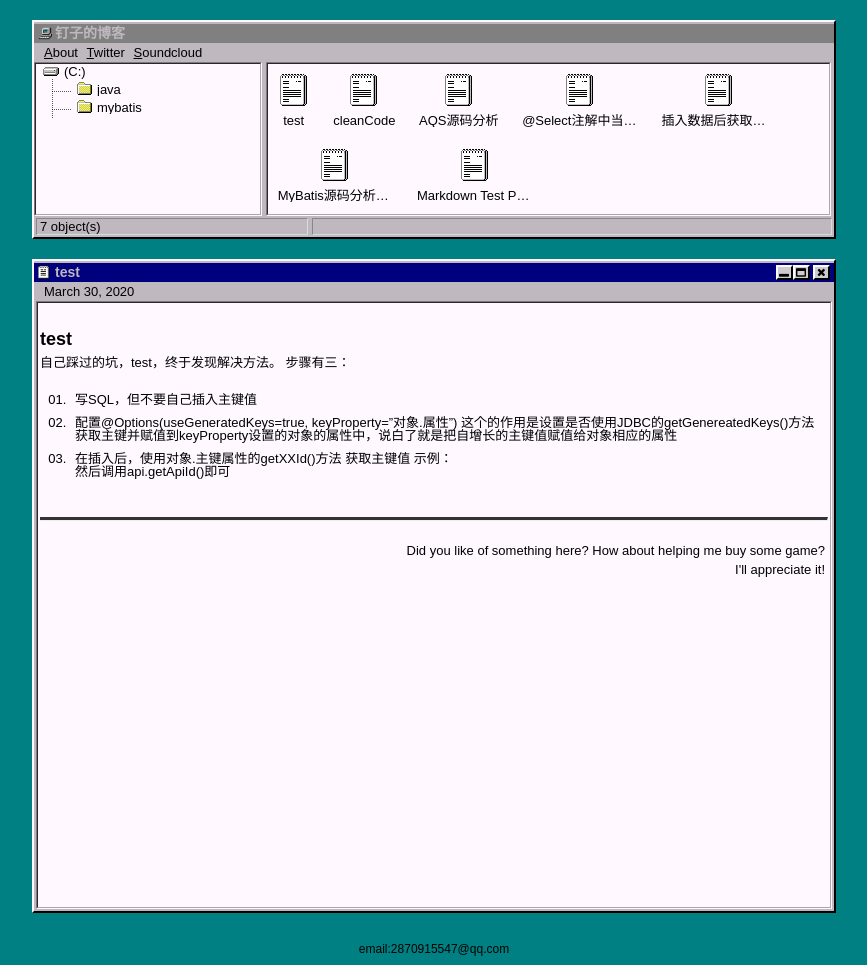
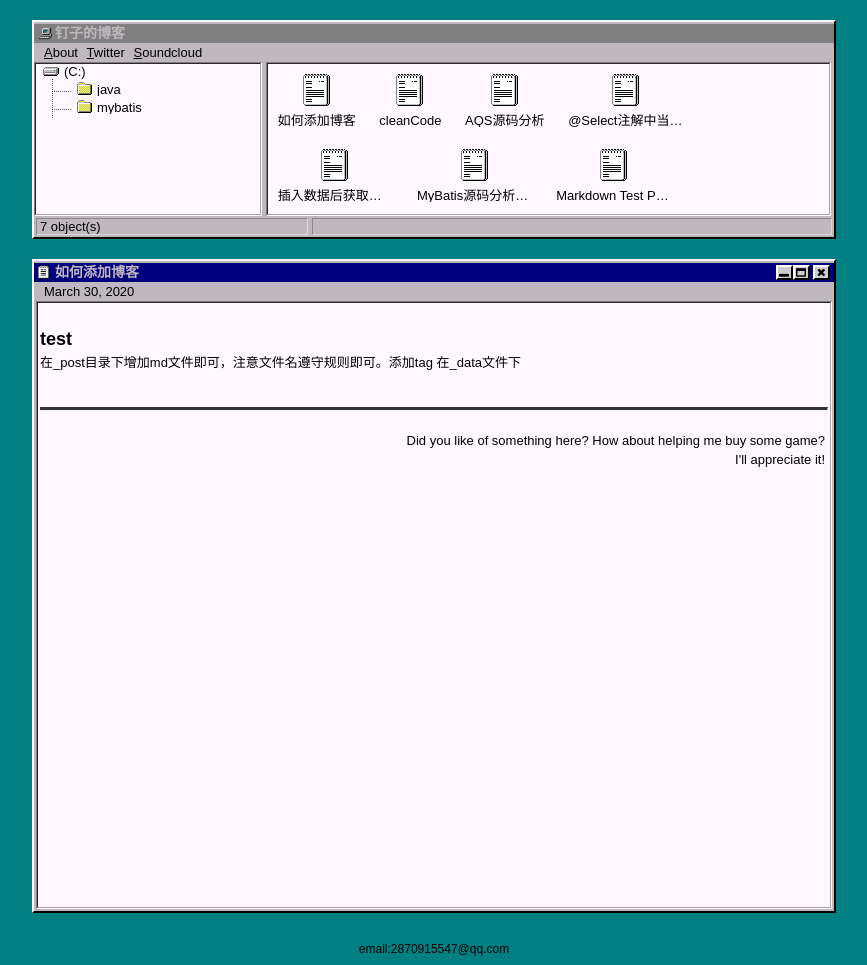
Before and after one commit to iamdingzi/blog, a Jekyll site: the page built from _posts/2020-3-30-test.md, in a window 1280 px wide. Shown: the whole page, without its empty margins (206-1073 px from the left). Built offline with Jekyll 4.4.1, drawn with Linux system fonts in a browser that asks for light colours.

```diff
--- a/_posts/2020-3-30-test.md
+++ b/_posts/2020-3-30-test.md
@@ -1,21 +1,10 @@
 ---
 layout: default
-title: "test"
+title: "如何添加博客"
 description: test
 tags: mybatis
 ---
 
 ## test
 
-自己踩过的坑，test，终于发现解决方法。
-步骤有三：
-1. 写SQL，但不要自己插入主键值
-2. 配置@Options(useGeneratedKeys=true, keyProperty="对象.属性") 这个的作用是设置是否使用JDBC的getGenereatedKeys()方法获取主键并赋值到keyProperty设置的对象的属性中，说白了就是把自增长的主键值赋值给对象相应的属性
-3. 在插入后，使用对象.主键属性的getXXId()方法 获取主键值
-示例：
-``
-@Insert("INSERT INTO api(component, clientApi, scribeDescribe, clientApiVersion, invokeTimeout, authType, sessionRequire, openType) VALUES(#{api.component}, #{api.clientApi}, #{api.scribeDescribe}, #{api.clientApiVersion}, #{api.invokeTimeout}, #{api.authType}, #{api.sessionRequire}, #{api.openType})")
-@Options(useGeneratedKeys = true, keyProperty = "api.apiId")
-void add(@Param("api") Api api);
-``
-然后调用api.getApiId()即可
+在_post目录下增加md文件即可，注意文件名遵守规则即可。添加tag 在_data文件下
```
